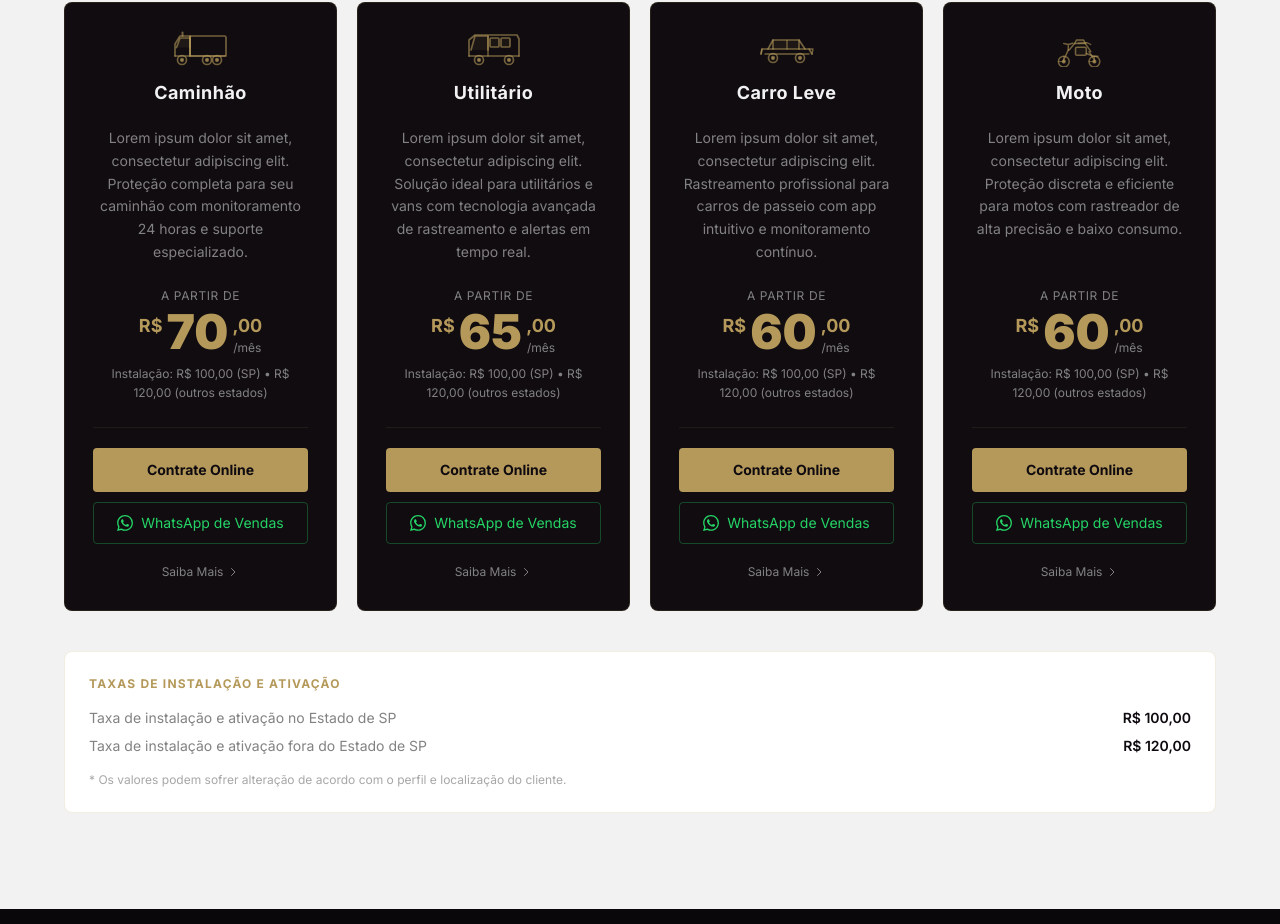
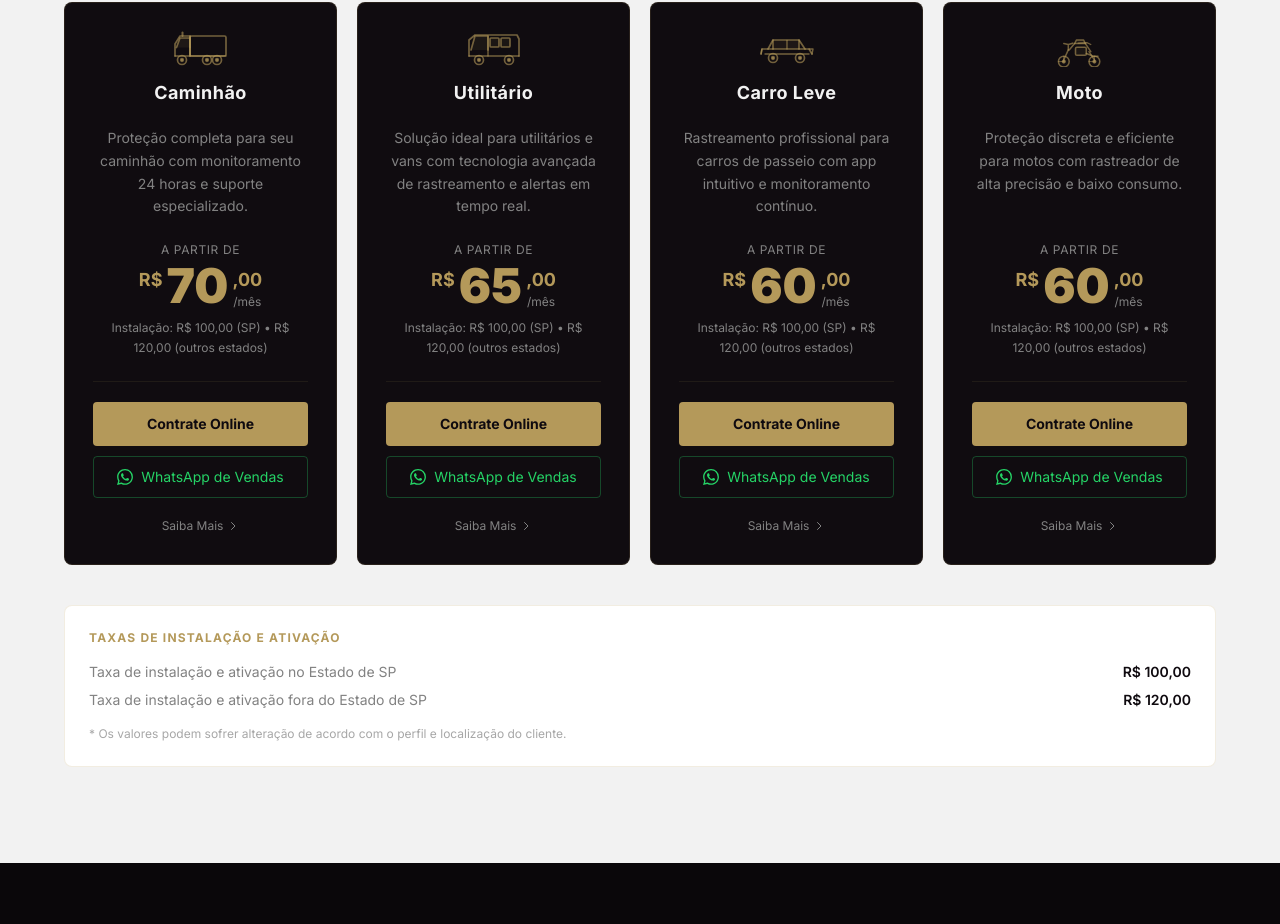
Before and after one commit to eloaparadela/site-feeh, a Next.js app: page /site-feeh/ in a window 1280 px wide. Shown: the part 2593-3517 px from the top of the page. Built offline with nearby package versions, Linux system fonts and the light colour scheme.

Commit message:
Add mapa do projeto e texto

```diff
--- a/data/siteData.ts
+++ b/data/siteData.ts
@@ -398,7 +398,7 @@ export const pricingPlans: PricingPlan[] = [
     icon: 'truck',
     monthlyPrice: '70,00',
     description:
-      'Lorem ipsum dolor sit amet, consectetur adipiscing elit. Proteção completa para seu caminhão com monitoramento 24 horas e suporte especializado.',
+      'Proteção completa para seu caminhão com monitoramento 24 horas e suporte especializado.',
     installationNote: 'Instalação: R$ 100,00 (SP) • R$ 120,00 (outros estados)',
     whatsappMessage: 'Olá, gostaria de saber mais sobre o rastreamento para Caminhão.',
     learnMoreLink: '/instalacao/caminhao',
@@ -409,7 +409,7 @@ export const pricingPlans: PricingPlan[] = [
     icon: 'van',
     monthlyPrice: '65,00',
     description:
-      'Lorem ipsum dolor sit amet, consectetur adipiscing elit. Solução ideal para utilitários e vans com tecnologia avançada de rastreamento e alertas em tempo real.',
+      'Solução ideal para utilitários e vans com tecnologia avançada de rastreamento e alertas em tempo real.',
     installationNote: 'Instalação: R$ 100,00 (SP) • R$ 120,00 (outros estados)',
     whatsappMessage: 'Olá, gostaria de saber mais sobre o rastreamento para Utilitário.',
     learnMoreLink: '/instalacao/utilitario',
@@ -420,7 +420,7 @@ export const pricingPlans: PricingPlan[] = [
     icon: 'car',
     monthlyPrice: '60,00',
     description:
-      'Lorem ipsum dolor sit amet, consectetur adipiscing elit. Rastreamento profissional para carros de passeio com app intuitivo e monitoramento contínuo.',
+      'Rastreamento profissional para carros de passeio com app intuitivo e monitoramento contínuo.',
     installationNote: 'Instalação: R$ 100,00 (SP) • R$ 120,00 (outros estados)',
     whatsappMessage: 'Olá, gostaria de saber mais sobre o rastreamento para Carro Leve.',
     learnMoreLink: '/instalacao/carro-leve',
@@ -431,7 +431,7 @@ export const pricingPlans: PricingPlan[] = [
     icon: 'motorcycle',
     monthlyPrice: '60,00',
     description:
-      'Lorem ipsum dolor sit amet, consectetur adipiscing elit. Proteção discreta e eficiente para motos com rastreador de alta precisão e baixo consumo.',
+      'Proteção discreta e eficiente para motos com rastreador de alta precisão e baixo consumo.',
     installationNote: 'Instalação: R$ 100,00 (SP) • R$ 120,00 (outros estados)',
     whatsappMessage: 'Olá, gostaria de saber mais sobre o rastreamento para Moto.',
     learnMoreLink: '/instalacao/moto',
```
Also changed, not shown: 1 other file (tests, documents, lock files or other folders).
